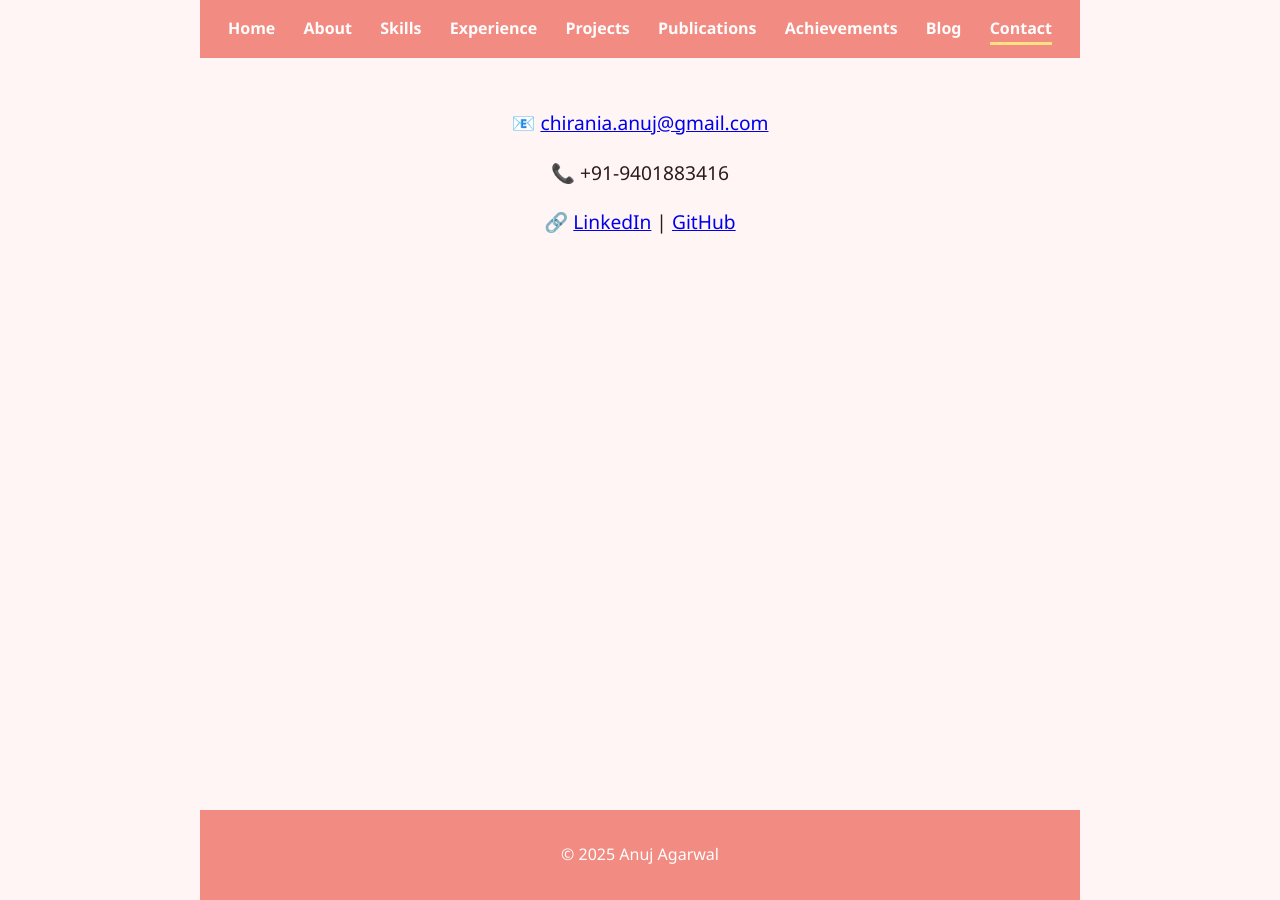
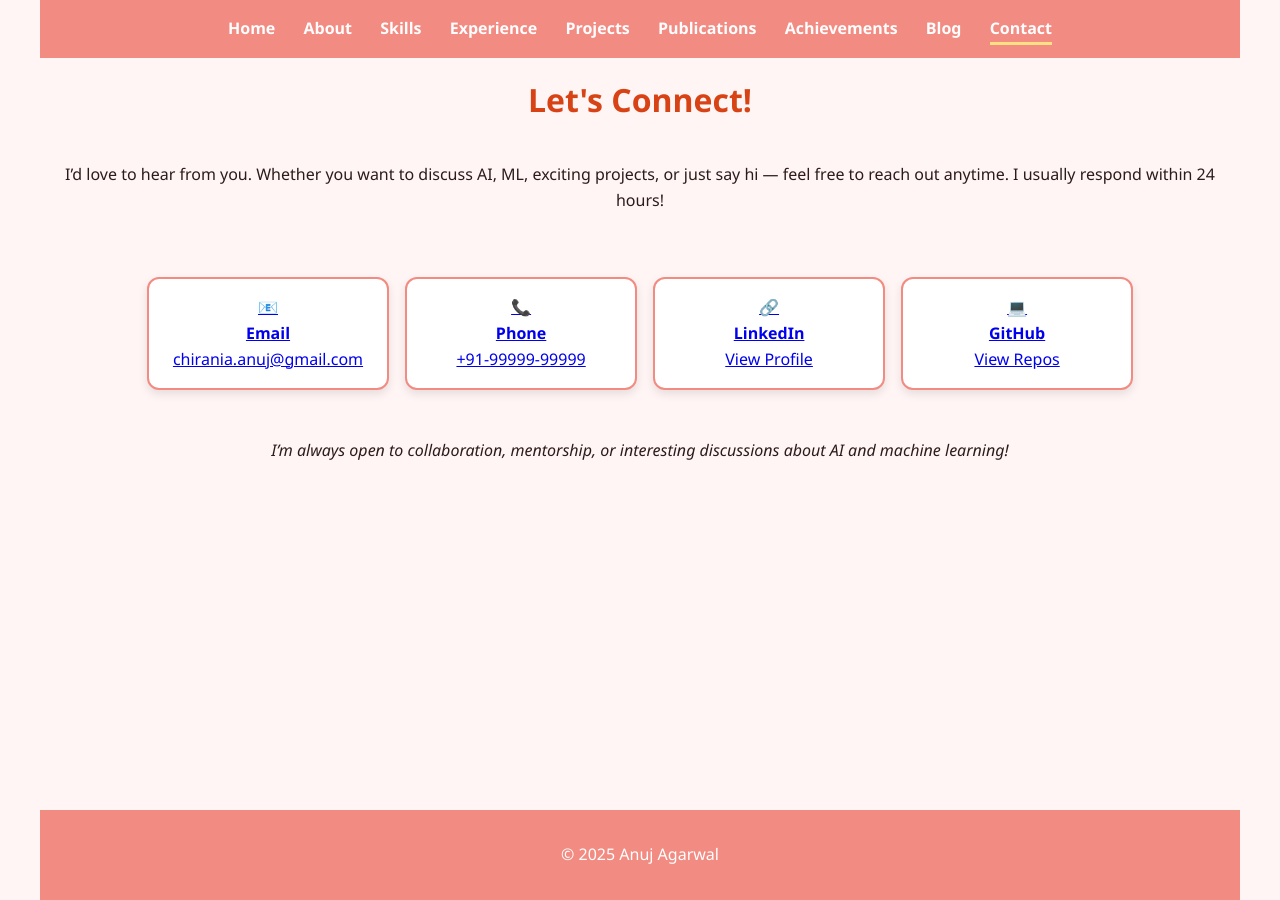
Before and after one commit to anuj-agarwal/anuj-agarwal.github.io, a Jekyll site: the page built from contact.md, in a window 1280 px wide. Built offline with Jekyll 4.4.1, drawn with Linux system fonts in a browser that asks for light colours.

Commit message:
Update contact.md

```diff
--- a/contact.md
+++ b/contact.md
@@ -3,8 +3,75 @@ layout: default
 title: "Contact"
 permalink: /contact/
 ---
-<div style="text-align:center; font-size:1.2rem; margin-top:50px;">
-  <p>📧 <a href="mailto:chirania.anuj@gmail.com">chirania.anuj@gmail.com</a></p>
-  <p>📞 +91-9401883416</p>
-  <p>🔗 <a href="https://linkedin.com/in/anuj-agarwal0210">LinkedIn</a> | <a href="https://github.com/anuj-agarwal">GitHub</a></p>
+
+<div class="center-content">
+
+<h1>Let's Connect!</h1>
+
+<p>I’d love to hear from you. Whether you want to discuss AI, ML, exciting projects, or just say hi — feel free to reach out anytime. I usually respond within 24 hours!</p>
+
+<div style="display: flex; flex-wrap: wrap; justify-content: center; gap: 1rem; margin-top: 2rem;">
+
+  <!-- Email -->
+  <a href="mailto:chirania.anuj@gmail.com" class="box" style="min-width: 180px; text-align: center;">
+    📧<br>
+    <strong>Email</strong><br>
+    chirania.anuj@gmail.com
+  </a>
+
+  <!-- Phone -->
+  <a href="tel:+919999999999" class="box" style="min-width: 180px; text-align: center;">
+    📞<br>
+    <strong>Phone</strong><br>
+    +91-99999-99999
+  </a>
+
+  <!-- LinkedIn -->
+  <a href="https://linkedin.com/in/anuj-agarwal0210" target="_blank" class="box" style="min-width: 180px; text-align: center;">
+    🔗<br>
+    <strong>LinkedIn</strong><br>
+    View Profile
+  </a>
+
+  <!-- GitHub -->
+  <a href="https://github.com/anuj-agarwal" target="_blank" class="box" style="min-width: 180px; text-align: center;">
+    💻<br>
+    <strong>GitHub</strong><br>
+    View Repos
+  </a>
+
 </div>
+
+<!-- Optional friendly note -->
+<p style="margin-top: 2rem; font-style: italic; text-align: center;">
+  I’m always open to collaboration, mentorship, or interesting discussions about AI and machine learning!
+</p>
+
+<!-- Simple fade-in animation using inline CSS -->
+<style>
+.center-content h1,
+.center-content p,
+.center-content a.box {
+  opacity: 0;
+  transform: translateY(20px);
+  animation: fadeInUp 0.6s forwards;
+}
+
+.center-content p {
+  animation-delay: 0.2s;
+}
+
+.center-content a.box:nth-child(1) { animation-delay: 0.4s; }
+.center-content a.box:nth-child(2) { animation-delay: 0.5s; }
+.center-content a.box:nth-child(3) { animation-delay: 0.6s; }
+.center-content a.box:nth-child(4) { animation-delay: 0.7s; }
+
+@keyframes fadeInUp {
+  to {
+    opacity: 1;
+    transform: translateY(0);
+  }
+}
+</style>
+
+</div>
```
